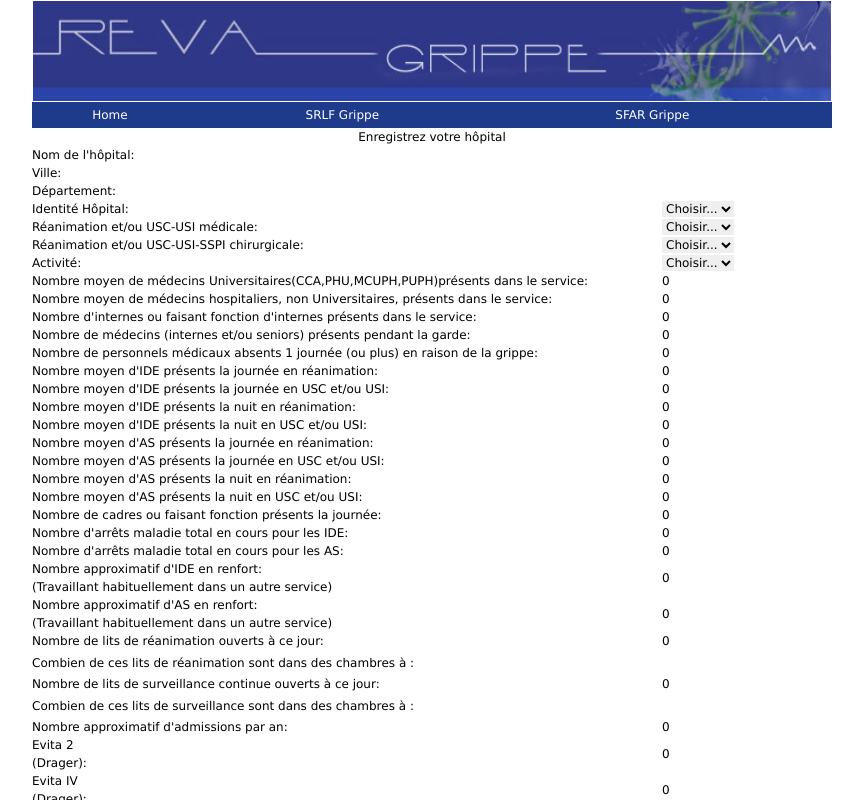
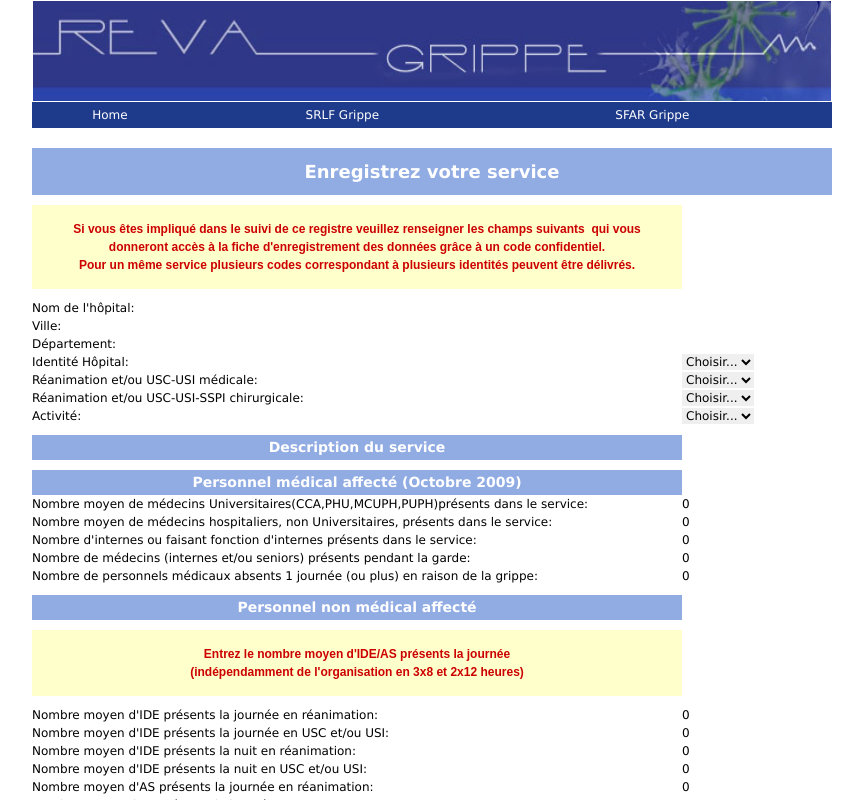
Before and after one commit to MathisChampin/OSS, a React (Vite) app in the folder frontend/deuxieme-ver/: page /hospital_register in a window 1280 px wide. Shown: the top 800 px of the page, without its empty margins (208-1071 px from the left). Built offline with nearby package versions, Linux system fonts and the light colour scheme.

Commit message:
feat: add new front for the page

```diff
--- a/frontend/deuxieme-ver/src/pages/HospitalRegistration.tsx
+++ b/frontend/deuxieme-ver/src/pages/HospitalRegistration.tsx
@@ -121,15 +121,21 @@ function HospitalRegister() {
 
     return (
         <div id="Global">
+            <div className="blue-box-title">Enregistrez votre service</div>
             <form onSubmit={handleSubmit}>
                 <table width="800" border="0" align="center" cellPadding="0" cellSpacing="0">
                     <tr>
-                        <td colSpan={6} style={{ textAlign: "center" }}>
-                            <h2>Enregistrez votre hôpital</h2>
+                    </tr>
+                    <td>
+                        <div className="yellow-background">
+                            <div className="note">
+                                Si vous &ecirc;tes impliqu&eacute; dans le suivi de ce registre veuillez renseigner les champs suivants&nbsp;
+                                qui vous donneront acc&egrave;s &agrave; la fiche d'enregistrement des donn&eacute;es gr&acirc;ce &agrave; un code confidentiel.
+                                <br />
+                                Pour un m&ecirc;me service plusieurs codes correspondant &agrave; plusieurs identit&eacute;s peuvent &ecirc;tre d&eacute;livr&eacute;s.
+                            </div>
+                        </div>
                         </td>
-                    </tr>
-
-                    {/* Hospital Information Section */}
                     <tr>
                         <td>Nom de l'hôpital:</td>
                         <td colSpan={5}>
@@ -227,6 +233,8 @@ function HospitalRegister() {
 
 
                     {/* Personnel Médical Section */}
+                    <div className="blue-box-sub">Description du service</div>
+                    <div className="blue-box-sub">Personnel médical affecté (Octobre 2009)</div>
                     <tr>
                         <td>Nombre moyen de médecins Universitaires(CCA,PHU,MCUPH,PUPH)présents dans le service:</td>
                         <td>
@@ -283,7 +291,13 @@ function HospitalRegister() {
                         </td>
                     </tr>
 
-                    {/* Personnel Non Médical Section */}
+                    <div className="blue-box-sub">Personnel non médical affecté</div>
+                    <div className="yellow-background">
+                        <div className="note">
+                            Entrez le nombre moyen d'IDE/AS présents la journée<br />
+                            (indépendamment de l'organisation en 3x8 et 2x12 heures)
+                        </div>
+                    </div>
                     <tr>
                         <td>Nombre moyen d'IDE présents la journée en réanimation:</td>
                         <td>
--- a/frontend/deuxieme-ver/src/pages/style.css
+++ b/frontend/deuxieme-ver/src/pages/style.css
@@ -132,11 +132,13 @@ sera visible que pour l'tat a:hover */
 }
 
 .note {
-	font-family: Arial, Helvetica, sans-serif;
-	font-size: 12px;
-	color: #CC0000;
-	font-weight: bold;
+    font-family: Arial, Helvetica, sans-serif;
+    font-size: 12px;
+    color: #CC0000;
+    font-weight: bold;
+    text-align: center;
 }
+
 .O2 {
 	text-transform: lowercase;
 	font-size: xx-small;
@@ -187,3 +189,52 @@ sera visible que pour l'tat a:hover */
   border-color: #4A90E2;
   box-shadow: 0 0 8px rgba(74, 144, 226, 0.5);
 }
+
+.blue-box-title {
+    background-color: #91ABE3;
+    color: white;
+    font-size: 18px;
+    font-weight: bold;
+    text-align: center;
+    padding: 10px;
+    margin-top: 20px;
+}
+
+.blue-box-sub {
+	background-color: #91ABE3;
+	color: white;
+	font-size: 14px;
+	font-weight: bold;
+	text-align: center;
+	padding: 2px;
+	margin-top: 10px;
+}
+
+.yellow-background {
+    background-color: #FFFFCC;
+    padding: 15px;
+    margin: 10px 0;
+    text-align: center;
+    display: block;
+}
+
+.inputField {
+    padding: 8px 12px;
+    border: 1px solid #ccc;
+    border-radius: 4px;
+    margin: 5px 0;
+    width: 95%;
+}
+
+.submit-button {
+    padding: 10px 20px;
+    background-color: #4A90E2;
+    color: white;
+    border: none;
+    border-radius: 4px;
+    cursor: pointer;
+}
+
+.submit-button:hover {
+    background-color: #357ABD;
+}
```
